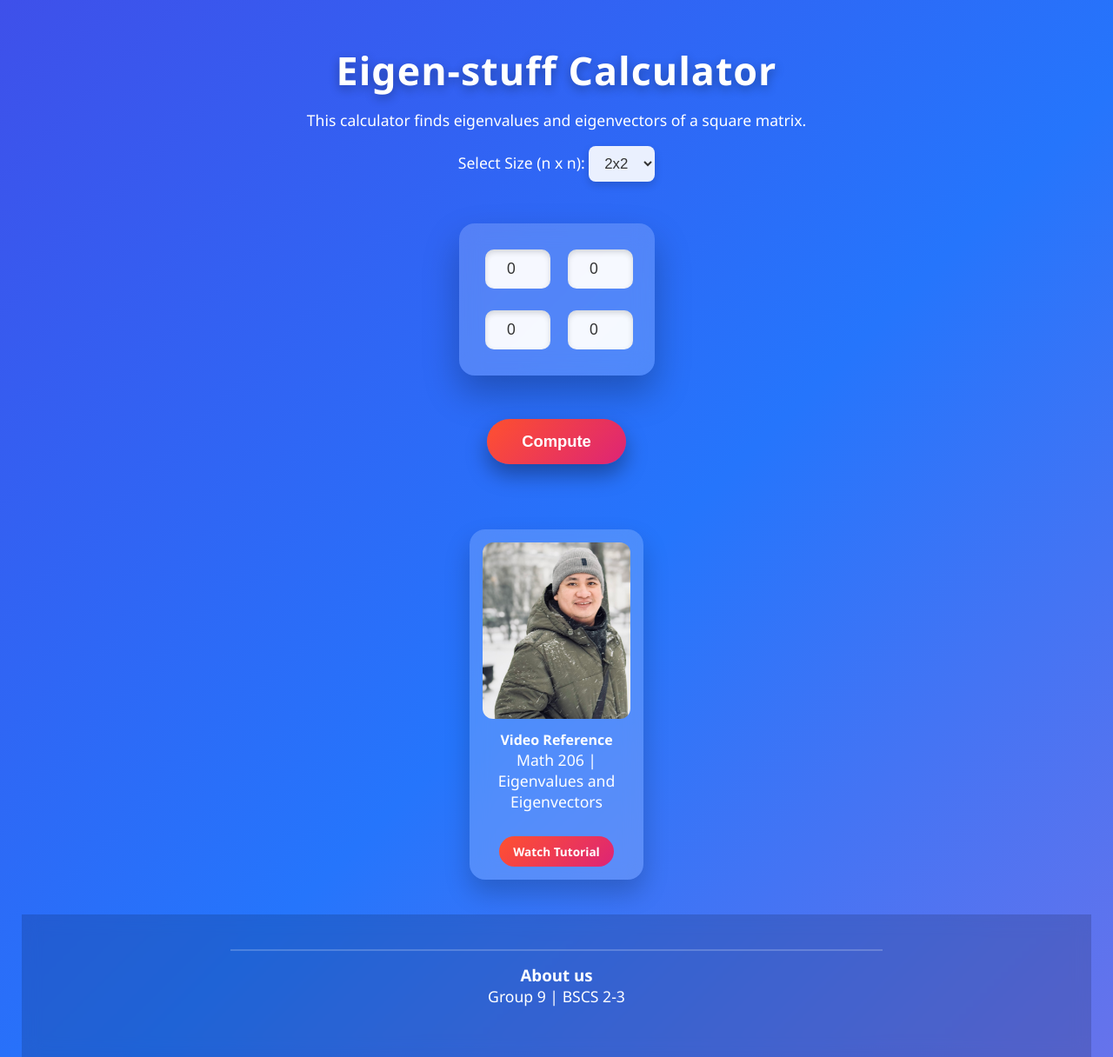
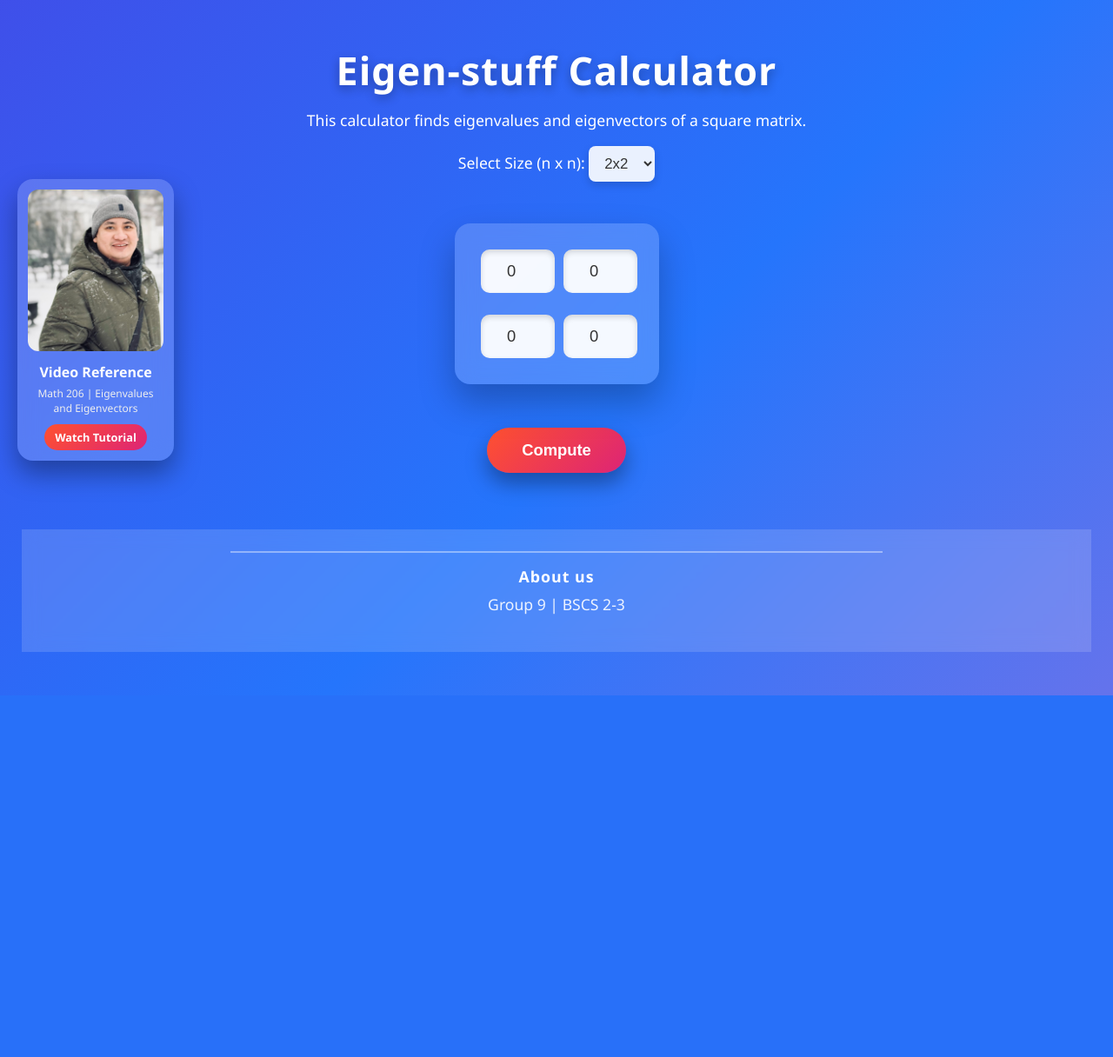
Before and after one commit to HnnhShnll/LinAlg, a Flask app: page / in a window 1280 px wide. Shown: the whole page at 87% size. After the commit the page ends 800 px from the top, so only its background shows below. Run offline with Flask 3, Linux system fonts and the light colour scheme.

Commit message:
Update style.css

```diff
--- a/static/style.css
+++ b/static/style.css
@@ -1,4 +1,3 @@
-/* 1. RESET & BASE STYLES */
 * {
     box-sizing: border-box;
     margin: 0;
@@ -6,19 +5,17 @@
 }
 
 body {
-    /* THE FIX: min-height + flex column allows the footer to be pushed down */
     min-height: 100vh;
     display: flex;
     flex-direction: column;
     align-items: center;
     justify-content: flex-start;
-
     font-family: "Poppins", "Segoe UI", sans-serif;
     background: linear-gradient(135deg, #6a11cb, #2575fc, #ff6ec4);
     background-size: 300% 300%;
     animation: gradientMove 10s ease infinite;
     color: white;
-    padding: 50px 25px 0 25px; /* Bottom padding is now handled by the footer margin */
+    padding: 50px 25px;
 }
 
 @keyframes gradientMove {
@@ -27,13 +24,11 @@ body {
     100% { background-position: 0% 50%; }
 }
 
-/* 2. TYPOGRAPHY */
 h2 {
     font-size: 2.8rem;
     margin-bottom: 15px;
     letter-spacing: 1px;
     text-shadow: 0 4px 12px rgba(0,0,0,0.3);
-    transition: all 0.3s ease;
 }
 
 h2:hover {
@@ -46,7 +41,6 @@ p {
     font-size: 1.1rem;
 }
 
-/* 3. INPUTS & CONTROLS */
 select {
     padding: 10px 14px;
     border-radius: 8px;
@@ -67,7 +61,7 @@ select:hover {
     display: grid;
     gap: 25px;
     margin: 30px auto;
-    padding: 30px;
+    padding: 30px 40px 30px 30px;
     background: rgba(255, 255, 255, 0.18);
     backdrop-filter: blur(12px);
     border-radius: 18px;
@@ -76,10 +70,10 @@ select:hover {
 }
 
 input {
-    width: 75px;
-    padding: 12px;
+    width: 85px;
+    padding: 14px;
     text-align: center;
-    font-size: 1.1rem;
+    font-size: 1.15rem;
     border-radius: 10px;
     border: none;
     outline: none;
@@ -94,7 +88,6 @@ input:focus {
     box-shadow: 0 0 12px rgba(255, 110, 196, 0.8);
 }
 
-/* 4. BUTTONS */
 button {
     margin-top: 20px;
     padding: 15px 40px;
@@ -114,7 +107,10 @@ button:hover {
     box-shadow: 0 18px 35px rgba(0,0,0,0.45);
 }
 
-/* 5. RESULTS SECTION */
+button:active {
+    transform: scale(0.98);
+}
+
 #results {
     width: 100%;
     max-width: 750px;
@@ -134,13 +130,12 @@ button:hover {
     font-size: 1.05rem;
 }
 
-/* 6. FOOTER - THE FIX IS HERE */
 #footer {
-    margin-top: auto; /* Pushes the footer to the bottom of the flex container */
+    margin-top: auto;
     width: 100%;
     text-align: center;
-    padding: 40px 15px;
-    background: rgba(0, 0, 0, 0.15);
+    padding: 25px 15px;
+    background: rgba(255, 255, 255, 0.15);
     backdrop-filter: blur(10px);
 }
 
@@ -148,40 +143,20 @@ button:hover {
     max-width: 750px;
     margin: 0 auto;
     padding-top: 15px;
-    border-top: 2px solid rgba(255, 255, 255, 0.2);
+    border-top: 2px solid rgba(255, 255, 255, 0.4);
+    font-size: 0.95rem;
+    color: #ffffff;
 }
 
-/* 7. REFERENCE CARD */
-.reference-card {
-    margin: 40px 0; /* Changed from fixed to flow with the page */
-    width: 200px;
-    background: rgba(255, 255, 255, 0.18);
-    backdrop-filter: blur(12px);
-    border-radius: 18px;
-    padding: 15px;
-    text-align: center;
-    box-shadow: 0 15px 30px rgba(0,0,0,0.2);
+.footerBox h3 {
+    margin-bottom: 8px;
+    letter-spacing: 1px;
 }
 
-.reference-card img {
-    width: 100%;
-    border-radius: 12px;
-    margin-bottom: 8px;
+.footerBox p {
+    opacity: 0.9;
 }
 
-.reference-card a {
-    display: inline-block;
-    margin-top: 10px;
-    padding: 8px 16px;
-    border-radius: 20px;
-    background: linear-gradient(135deg, #ff512f, #dd2476);
-    color: white;
-    text-decoration: none;
-    font-weight: bold;
-    font-size: 0.85rem;
-}
-
-/* 8. ANIMATIONS */
 @keyframes fadeIn {
     from { opacity: 0; transform: scale(0.95); }
     to { opacity: 1; transform: scale(1); }
@@ -191,3 +166,63 @@ button:hover {
     from { opacity: 0; transform: translateY(20px); }
     to { opacity: 1; transform: translateY(0); }
 }
+
+.reference-card {
+    position: fixed;
+    left: 20px;
+    bottom: 270px;
+    width: 180px;
+    background: rgba(255, 255, 255, 0.18);
+    backdrop-filter: blur(12px);
+    border-radius: 18px;
+    padding: 12px;
+    text-align: center;
+    box-shadow: 0 15px 30px rgba(0,0,0,0.35);
+    z-index: 9999;
+}
+
+.reference-card img {
+    width: 100%;
+    border-radius: 12px;
+    margin-bottom: 8px;
+}
+
+.reference-card h4 {
+    margin-bottom: 5px;
+    color: #fff;
+    font-size: 1rem;
+}
+
+.reference-card p {
+    font-size: 0.75rem;
+    color: #eee;
+    margin-bottom: 10px;
+}
+
+.reference-card a {
+    display: inline-block;
+    padding: 6px 12px;
+    border-radius: 20px;
+    background: linear-gradient(135deg, #ff512f, #dd2476);
+    color: white;
+    text-decoration: none;
+    font-weight: bold;
+    font-size: 0.8rem;
+    transition: transform 0.25s ease, box-shadow 0.25s ease;
+}
+
+.reference-card a:hover {
+    transform: scale(1.08);
+    box-shadow: 0 8px 18px rgba(0,0,0,0.4);
+}
+
+@keyframes floatIn {
+    from {
+        opacity: 0;
+        transform: translate(30px, -50%);
+    }
+    to {
+        opacity: 1;
+        transform: translate(0, -50%);
+    }
+}
```
